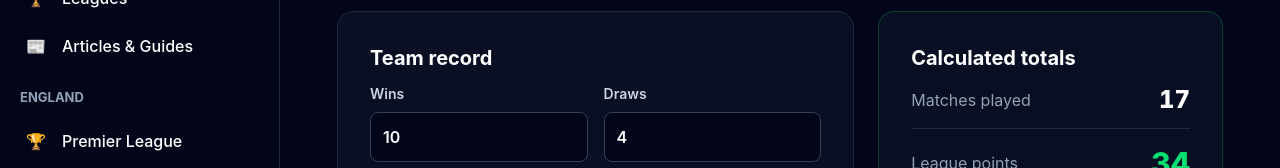
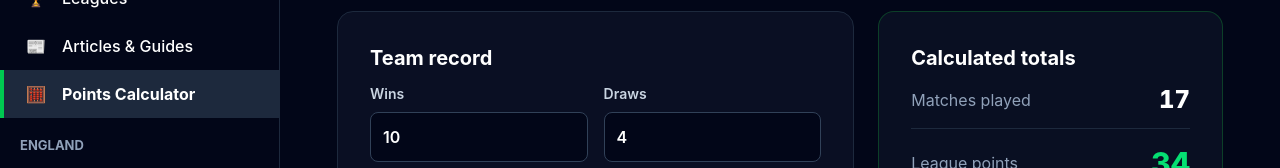
Before and after one commit to ms1a15j2010-cloud/apex-sports-frontend, a Next.js app: page /tools/league-points-calculator in a window 1280 px wide. Shown: the part 442-610 px from the top of the page. Built offline with nearby package versions, Linux system fonts and the light colour scheme; no server answers.

Commit message:
Add points calculator to sidebar navigation

```diff
--- a/src/components/Sidebar.js
+++ b/src/components/Sidebar.js
@@ -15,6 +15,7 @@ const sections = [
       { name: "Top Scorers", href: "/top-scorers/epl", icon: "⚽" },
       { name: "Leagues", href: "/leagues", icon: "🏆" },
       { name: "Articles & Guides", href: "/articles", icon: "📰" },
+      { name: "Points Calculator", href: "/tools/league-points-calculator", icon: "🧮" },
     ],
   },
   {
```
